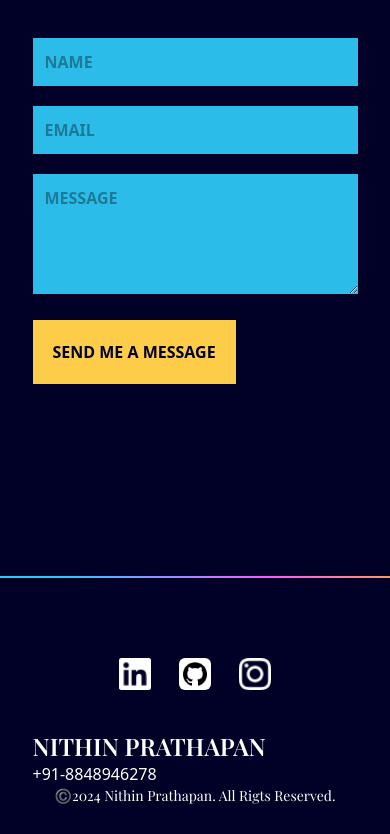
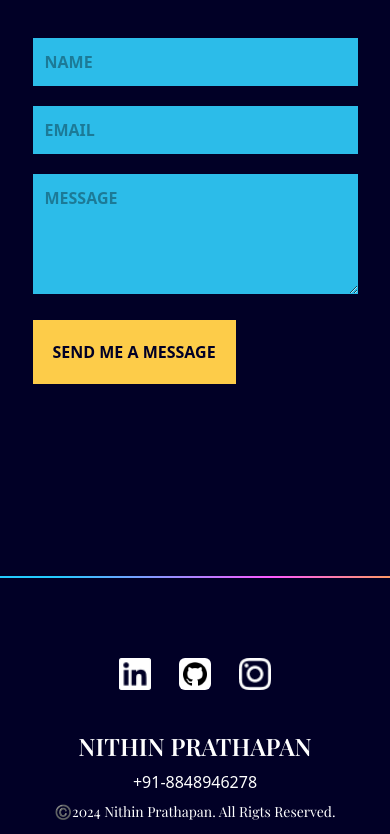
Before and after one commit to NithinPrathapan/Nithin-Prathapan-Personal-Portfolio, a React (Vite) app: page / in a window 390 px wide. Shown: the part 7670-8504 px from the top of the page. Built offline with nearby package versions, Linux system fonts and the light colour scheme; a web font is replaced by a local one.

Commit message:
minute edits

```diff
--- a/src/components/Footer.jsx
+++ b/src/components/Footer.jsx
@@ -8,16 +8,18 @@ const Footer = () => {
     <footer id="footer" className="h-64  pt-10">
       <div className="w-5/6 mx-auto ">
         <SocialMediaIcons />
-        <div className="md:flex justify-center md:justify-between text-center">
-          <div className="flex flex-col justify-start text-start">
-            <p className="font-playfair font-semibold text-2xl ">
+        <div className="md:flex md:justify-between  justify-center    ">
+          <div className="md:text-start text-center">
+            <p className="font-playfair  font-semibold text-2xl ">
               NITHIN PRATHAPAN
             </p>
-            <p>+91-8848946278</p>
+            <p className="mt-2 md:mt-0 md:text-start">+91-8848946278</p>
           </div>
-          <p className="font-playfair text-sm ">
-            ©️2024 Nithin Prathapan. All Rigts Reserved.
-          </p>
+          <div>
+            <p className="font-playfair text-sm mt-2 md:mt-0 text-center md:text-end ">
+              ©️2024 Nithin Prathapan. All Rigts Reserved.
+            </p>
+          </div>
         </div>
       </div>
     </footer>
--- a/src/components/SkillSet.jsx
+++ b/src/components/SkillSet.jsx
@@ -20,7 +20,7 @@ const SkillSet = () => {
           <h1 className="uppercase text-2xl tracking-widest text-center  font-semibold">
             Tech I'm <span className="text-red">familiar with</span>
           </h1>
-          <div className="w-1/3 mx-auto ">
+          <div className="md:w-1/5 w-2/5 mx-auto ">
             <LineGradient />
           </div>
         </motion.div>
```
